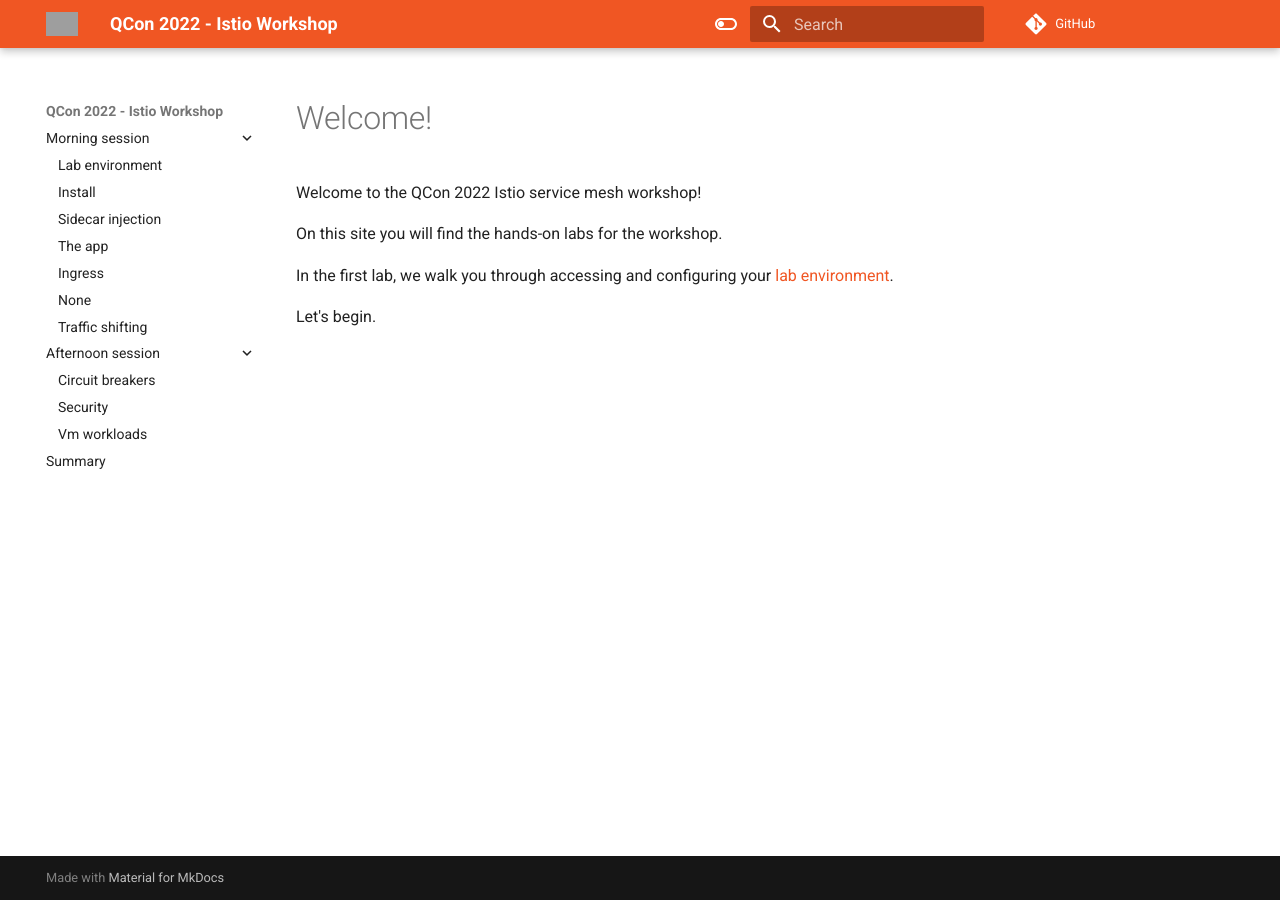
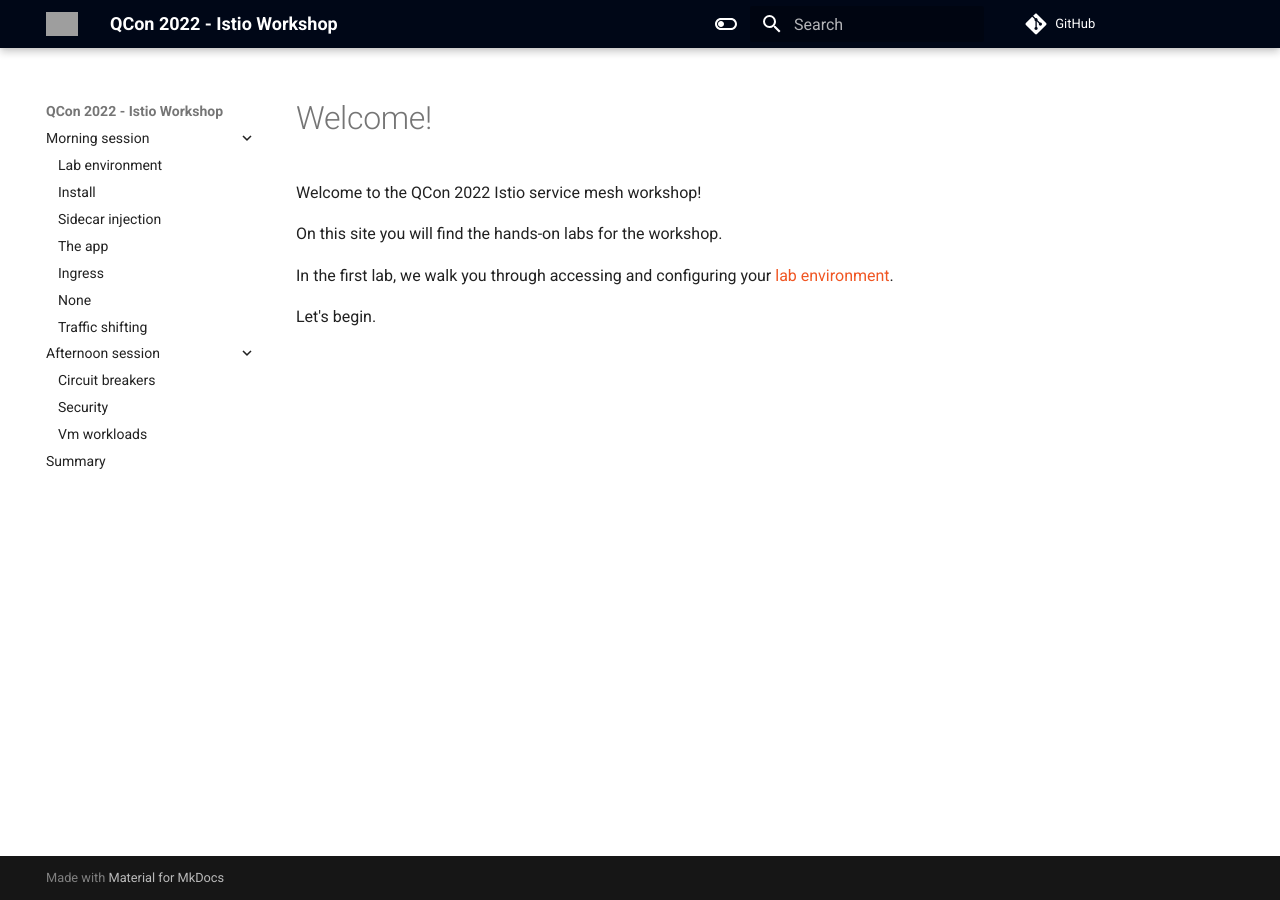
Before and after one commit to tetratelabs/qcon-labs, an MkDocs documentation site: the page built from docs/index.md, in a window 1280 px wide. Built offline with MkDocs 1.6.1 and Material for MkDocs 9.7.7, drawn with Linux system fonts in a browser that asks for light colours; comment, search, counter and statistics services are not loaded; grey boxes are pictures that could not be loaded.

Commit message:
change the header background to black instead of orange

```diff
--- a/docs/css/custom.css
+++ b/docs/css/custom.css
@@ -1,31 +1,9 @@
-
-:root {
-  /*
-  the primary fg color is used not only for the header bg color,
-    but also for the fg color of hyperlinks.
-  making it black has the side effect of making links invisible.
-    so for now going back to the default primary color
-  */
+:root>* {
   --md-primary-fg-color: #000717;
   --md-accent-fg-color: #F05623;
 }
 
-[data-md-color-scheme="slate"] {
-  --md-primary-fg-color: #F05623;
-  --md-footer-logo-slate:         block;
-  --md-footer-logo-default:         none;
+/* Set the color of the <a> elements for any color scheme */
+[data-md-color-scheme] {
+  --md-typeset-a-color: #F05623;
 }
-
-[data-md-color-scheme="default"] {
-  --md-primary-fg-color: #F05623;
-  --md-footer-logo-slate:         none;
-  --md-footer-logo-default:         block;
-}
-
-#logo_light_mode {
-  display: var(--md-footer-logo-default);
-}
-
-#logo_dark_mode {
-  display: var(--md-footer-logo-slate);
-}
--- a/mkdocs.yml
+++ b/mkdocs.yml
@@ -4,8 +4,7 @@
 theme:
   name: material
   custom_dir: overrides
-  logo_light_mode: assets/tetrate-logo-white.png
-  logo_dark_mode: assets/tetrate-logo-black.png
+  tetrate_logo: assets/tetrate-logo-white.png
   palette:
     - scheme: default
       toggle:
@@ -65,7 +64,6 @@
   - tables
 plugins:
   - search
-  # https://mkdocs-macros-plugin.readthedocs.io/en/latest/
   - macros
 extra:
   istio:
--- a/overrides/partials/logo.html
+++ b/overrides/partials/logo.html
@@ -1,2 +1 @@
-<img id="logo_light_mode" src="{{ config.theme.logo_light_mode | url }}" alt="logo">
-<img id="logo_dark_mode" src="{{ config.theme.logo_dark_mode | url }}" alt="logo">
+<img id="tetrate_logo" src="{{ config.theme.tetrate_logo | url }}" alt="logo">
```
